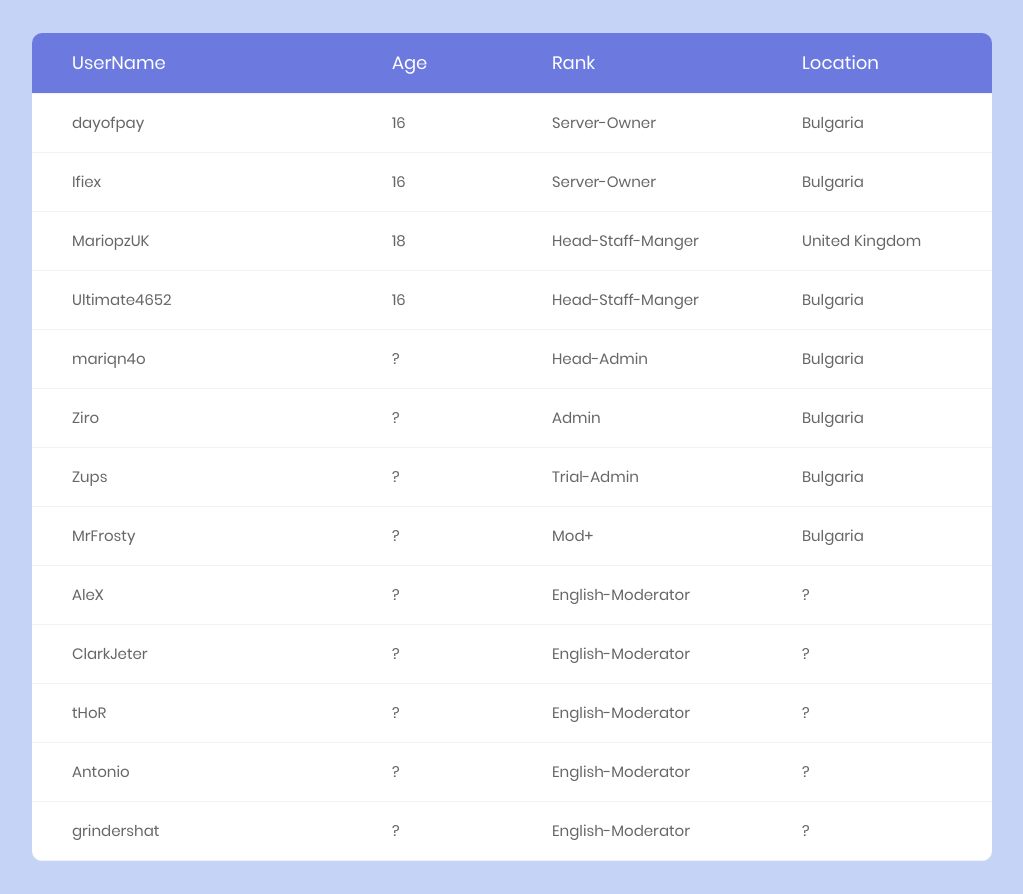
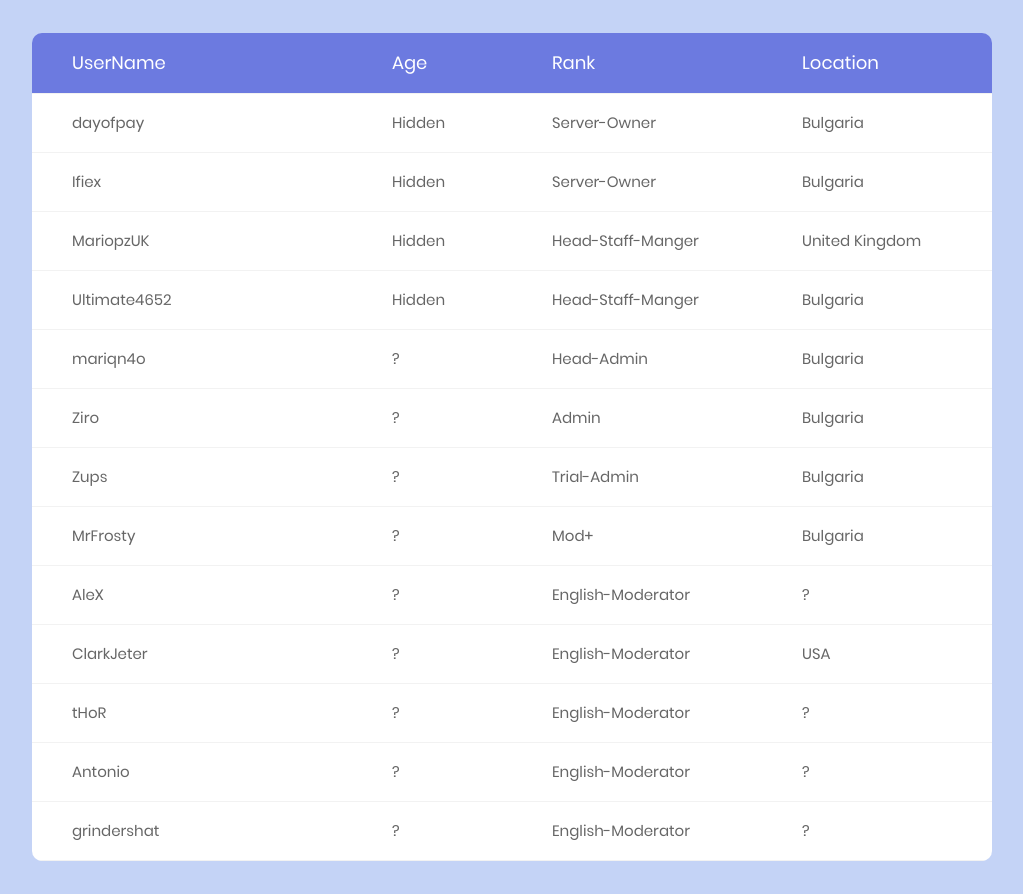
Before and after one commit to dayofpay/dayofpay-discord.github.io, a plain HTML site: page staff/index.html in a window 1280 px wide. Shown: the whole page, without its empty margins (128-1151 px from the left). Drawn offline with Linux system fonts and the light colour scheme.

Commit message:
Update index.html

```diff
--- a/staff/index.html
+++ b/staff/index.html
@@ -48,7 +48,7 @@
 								dayofpay
 							</div>
 							<div class="cell" data-title="Age">
-								16
+								Hidden
 							</div>
 							<div class="cell" data-title="Job Title">
 								Server-Owner
@@ -63,7 +63,7 @@
 								Ifiex
 							</div>
 							<div class="cell" data-title="Age">
-								16
+								Hidden
 							</div>
 							<div class="cell" data-title="Job Title">
 								Server-Owner
@@ -78,7 +78,7 @@
 								MariopzUK
 							</div>
 							<div class="cell" data-title="Age">
-								18
+								Hidden
 							</div>
 							<div class="cell" data-title="Job Title">
 								Head-Staff-Manger
@@ -93,7 +93,7 @@
 								Ultimate4652
 							</div>
 							<div class="cell" data-title="Age">
-								16
+								Hidden
 							</div>
 							<div class="cell" data-title="Job Title">
 								Head-Staff-Manger
@@ -187,7 +187,7 @@
 								English-Moderator
 							</div>
 							<div class="cell" data-title="Location">
-								?
+								USA
 							</div>
 														</div>
 						<div class="row">
```
